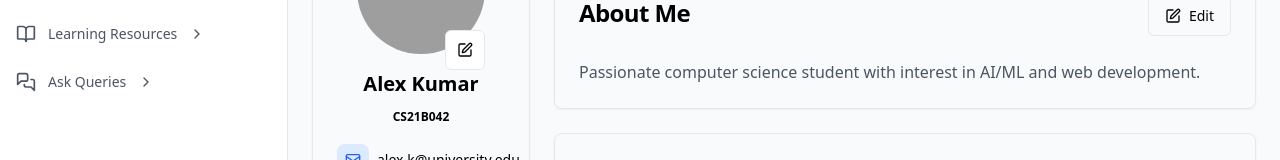
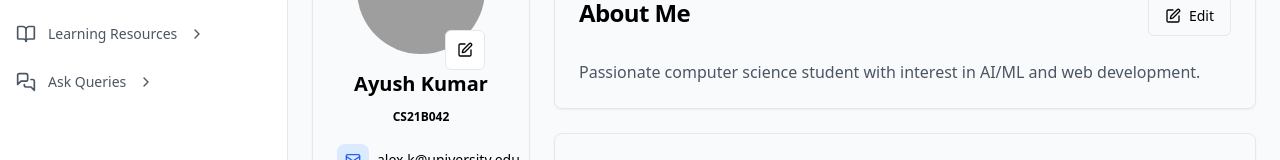
Before and after one commit to ishani-1255/dummy, a React (Create React App) app: page /profile in a window 1280 px wide. Shown: the part 325-485 px from the top of the page. Built offline with nearby package versions, Linux system fonts and the light colour scheme; grey boxes are pictures that could not be loaded.

Commit message:
changed name

```diff
--- a/src/components/student/Profile.jsx
+++ b/src/components/student/Profile.jsx
@@ -21,7 +21,7 @@ import Sidebar from './Sidebar';
 const Profile = () => {
   // Existing states from the original component...
   const [studentInfo, setStudentInfo] = useState({
-    name: "Alex Kumar",
+    name: "Ayush Kumar",
     rollNo: "CS21B042",
     email: "alex.k@university.edu",
     phone: "+1234567890",
```
